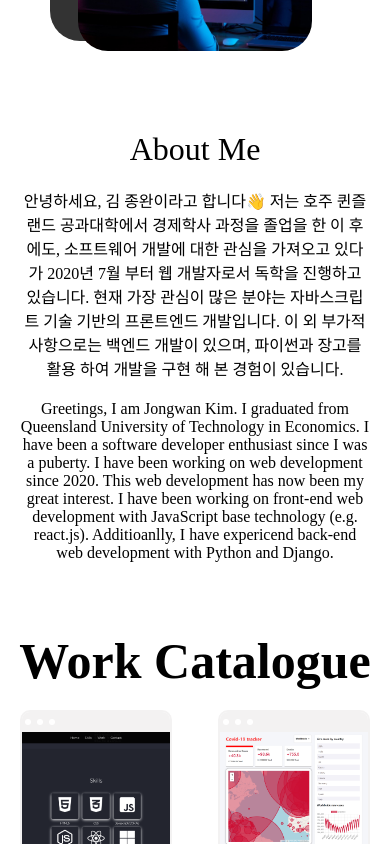
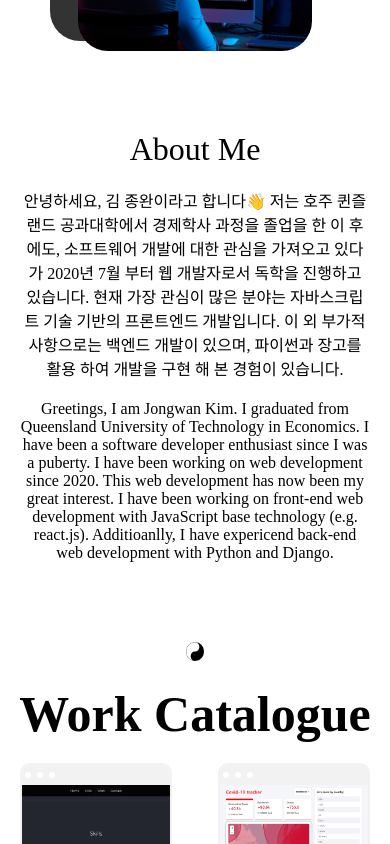
Before and after one commit to mireu-san/the-greenhouse, a React (Create React App) app: page / in a window 390 px wide. Shown: the part 1156-2000 px from the top of the page. Built offline with nearby package versions, Linux system fonts and the light colour scheme.

Commit message:
version 2.0 stable

```diff
--- a/src/components/about/about.css
+++ b/src/components/about/about.css
@@ -38,13 +38,6 @@
     object-fit: cover;
 }
 
-
-.a-award-img {
-    width: 300px;
-    height: 200px;
-    border-radius: 25px;
-}
-
 .a-title {
     font-weight: 400;
 }
@@ -57,6 +50,12 @@
     font-weight: 300;
 }
 
+.a-award-img {
+    width: 300px;
+    height: 200px;
+    border-radius: 25px;
+}
+
 .a-award {
     margin-top: 50px;
     display: flex;
@@ -66,6 +65,7 @@
 
 .a-award-texts {
     width: 70%;
+    margin-left: 20px;
 }
 
 .a-award-title {
--- a/src/components/contact/Contact.jsx
+++ b/src/components/contact/Contact.jsx
@@ -39,13 +39,19 @@ const Contact = () => {
                             starmireu@gmail.com
                         </div>
                         <div className="c-info-item">
+                            <i class="c-icon fab fa-github-square fa-2x"></i>
+                            https://github.com/mireu-san
+                        </div>
+                        <div className="c-info-item">
                             <i class="c-icon fab fa-linkedin fa-2x"></i>
                             https://www.linkedin.com/in/jongwan-kim-89500a194/
                         </div>
-                        <div className="c-info-item">
-                            <i class="c-icon fab fa-github-square fa-2x"></i>
-                            https://github.com/mireu-san
-                        </div>
+                        {/* <div className="c-info-item">
+                            <a href="https://drive.google.com/file/d/1tu39JaGKjqL7nSaKWC6Wi9qZnkIbxRdn/view?usp=sharing">
+                                <i class="c-icon fas fa-id-card fa-2x"></i>
+                            </a>
+                            Resume document
+                        </div> */}
                     </div>
                 </div>
                 <div className="c-right">
--- a/src/components/contact/contact.css
+++ b/src/components/contact/contact.css
@@ -1,6 +1,7 @@
 .c {
     height: 100vh;
     position: relative;
+    word-wrap: break-word;
 }
 
 .c-bg {
--- a/src/components/toggle/toggle.css
+++ b/src/components/toggle/toggle.css
@@ -2,7 +2,7 @@
     width: 50px;
     height: 25px;
     border-radius: 20px;
-    border: 1pz solid #999;
+    border: 2.5px solid silver;
     background-color: white;
 
     position: fixed;
--- a/src/components/workList/WorkList.jsx
+++ b/src/components/workList/WorkList.jsx
@@ -1,16 +1,21 @@
 import "./workList.css"
 import Work from "../work/Work"
 import { works } from "../../data"
-
+import Equilibrium from "../../img/yin_and_yang.png"
 
 const WorkList = () => {
     return (
         <div className="wl">
             <div className="wl-text">
-                <h1 className="wl-title">Work Catalogue</h1>
-                <p className="wl-desc">
-                    The latest works I have done.
-                </p>
+                <img
+                    src={Equilibrium}
+                    alt="yin and yang image"
+                    className="wl-title-img"
+                />
+                    <h1 className="wl-title">Work Catalogue</h1>
+                        <p className="wl-desc">
+                            Among Yin and Yang, you will see how this developer's skills are growing.
+                        </p>
             </div>
 
             <div className="wl-list">
--- a/src/components/workList/workList.css
+++ b/src/components/workList/workList.css
@@ -15,6 +15,12 @@
     font-weight: 600;
 }
 
+.wl-title-img {
+    width: 5%;
+    height: 5%;
+    object-fit: cover;
+}
+
 .wl-desc {
     margin: 20px 0px;
 }
@@ -29,6 +35,11 @@
 @media screen and (max-width: 480px) {
     .wl {
         padding: 10px;
+        margin-top: 50px;
+    }
+
+    .wl-title {
+        padding-top: 20px;
     }
 
     .wl-texts {
```
Also changed, not shown: src/img/yin_and_yang.png (added).
